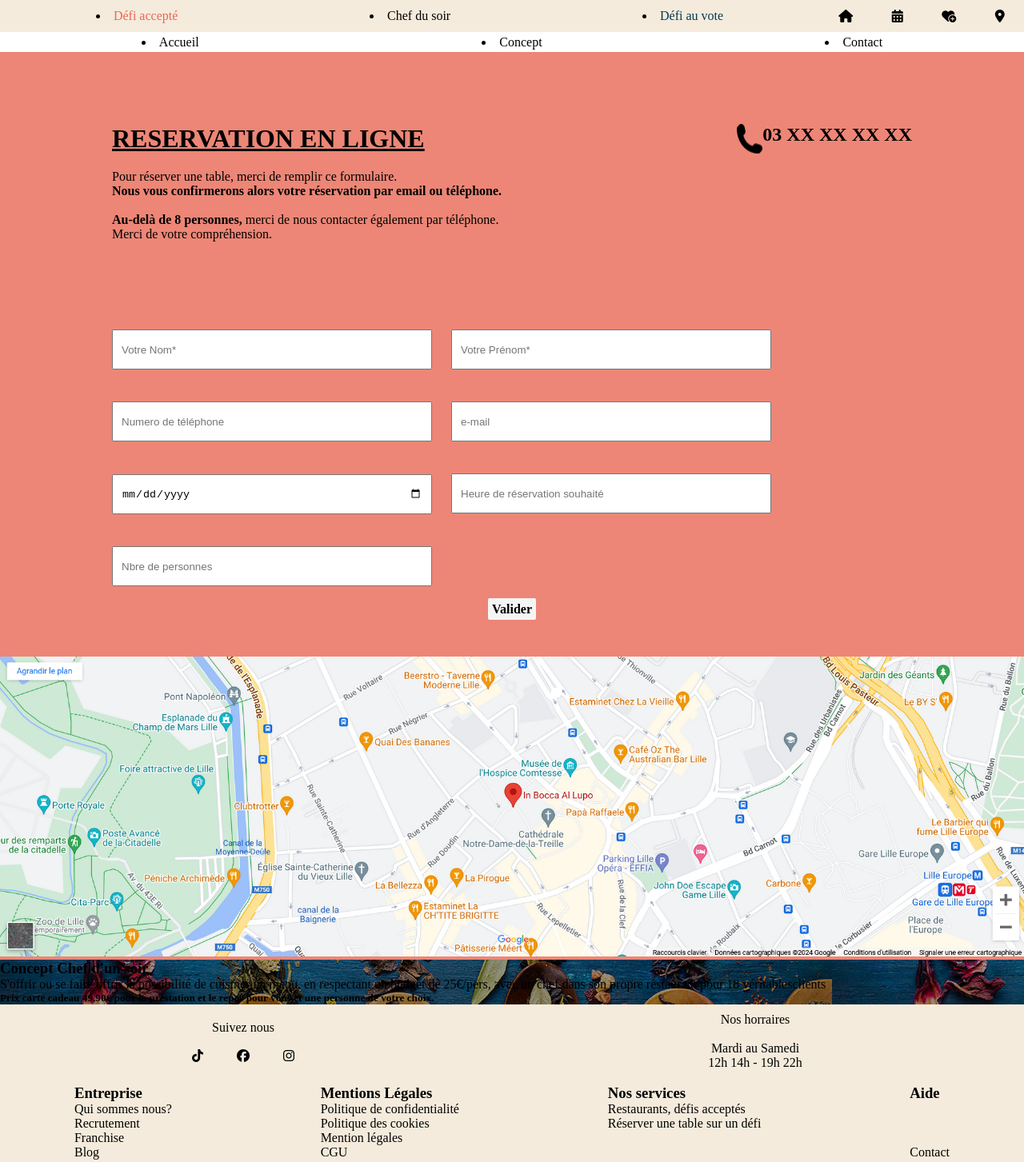
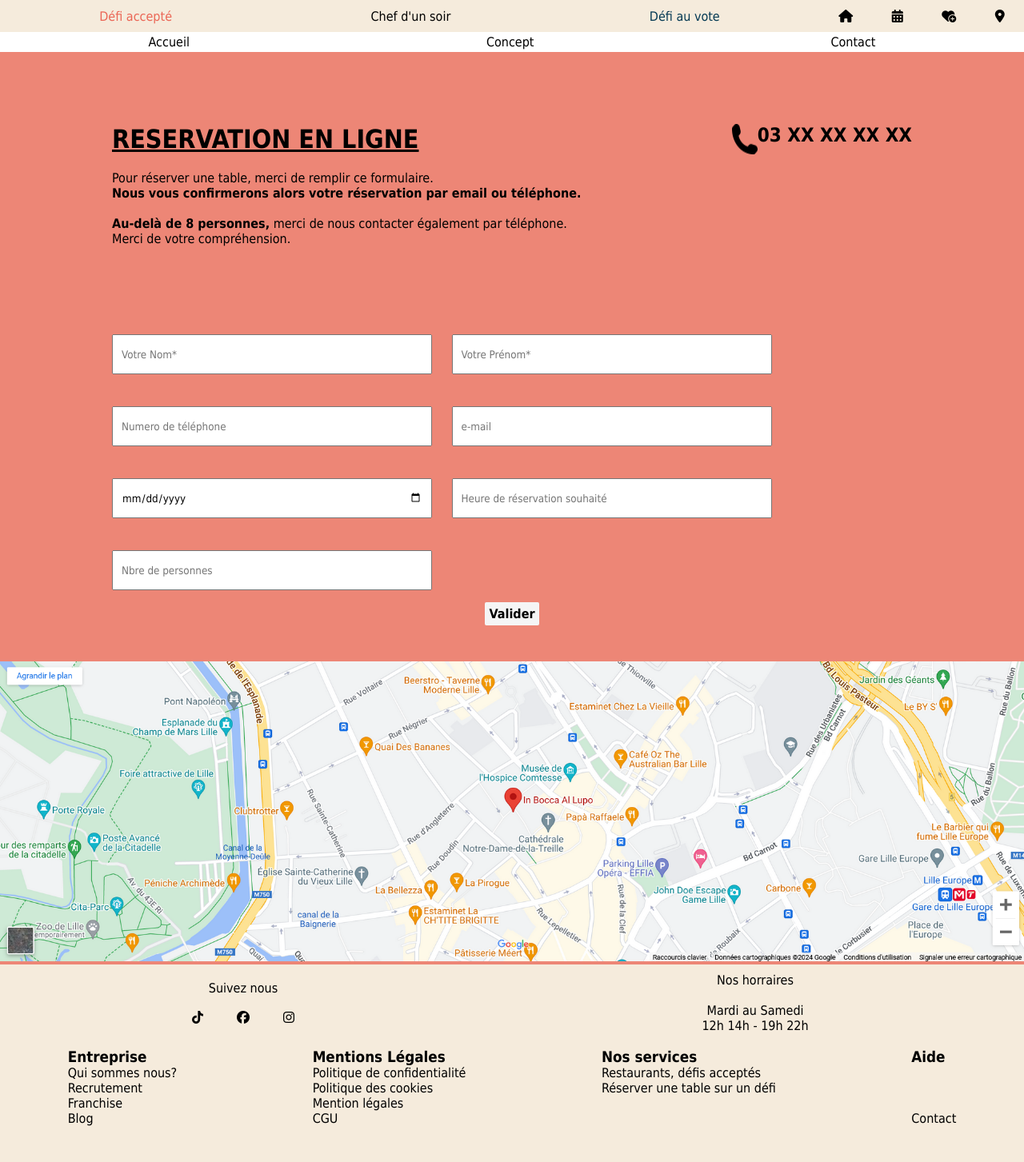
Before and after one commit to David59000/Chef_dun_soir, a plain HTML site: page pages/page_reservation/reserv.html in a window 1280 px wide. Shown: the whole page at 80% size. Drawn offline with Linux system fonts and the light colour scheme.

Commit message:
modication de mon header et suppression de l'image en footer

```diff
--- a/pages/page_reservation/reserv.css
+++ b/pages/page_reservation/reserv.css
@@ -3,20 +3,30 @@
 	margin: 0;
 	box-sizing: border-box;
 }
-/* copie de header
-nav {
+body {
+    background-color: #f5ebdc;
+  }
+
+  * {
+    margin: 0;
+    padding: 0;
+    font-family: "Cascadia", Tahoma, Geneva, Verdana, sans-serif;
+    color: black;
+  }
+
+  li,
+  a {
+    list-style: none;
+    text-decoration: none;
+  }
+
+  nav {
     /* background-color: aqua; */
     display: flex;
     flex-direction: column;
     width: 100%;
     height: 65px;
   }
-
-  li,
-a {
-  list-style: none;
-  text-decoration: none;
-}
 
   .headnav {
     background-color: #f5ebdc;
@@ -55,12 +65,11 @@ a {
     justify-content: space-around;
   }
 
+  .defiaccepte img {
+    width: 400px;
+    height: 400px;
+  }
 
-
-
-a{
-    all: unset;
-}
 form{
     background-color: #ed8676;
 }
--- a/pages/page_reservation/reserv.html
+++ b/pages/page_reservation/reserv.html
@@ -17,22 +17,21 @@
     <nav>
         <div class="headnav">
           <div class="content">
-          <li><a id="DA" href="#defi_a">Défi accepté</a></li>
-          <li><a href="">Chef du soir</a></li>
-          <li><a id="DV" href="#defi_">Défi au vote</a></li>
+            <li><a href="../page_detail_concept/page_concept.html"id="DA" href="#defi_a">Défi accepté</a></li>
+            <li><a href="../page_accueil/page_accueil.html">Chef d'un soir</a></li>
+            <li><a href="../page_concept/page_concept.html"id="DV" href="#defi_">Défi au vote</a></li>
           </div>
           <div class="icons">
-          <i class="fa-solid fa-house"></i>
-          <i class="fa-solid fa-calendar-days"></i>
-          <i class="fa-solid fa-heart-circle-plus"></i>
-          <i class="fa-solid fa-location-dot"></i>
+            <a href="../page_accueil/page_accueil.html"><i class="fa-solid fa-house"></i></a>
+           <a href="../page_reservation/reserv.html"> <i class="fa-solid fa-calendar-days"></i></a>
+            <a href="../page_localisation_defis_au_vote/index.html"><i class="fa-solid fa-heart-circle-plus"></i></a>
+            <a href="../page_localisation_restaurants/index.html"><i class="fa-solid fa-location-dot"></i></a>
           </div>
         </div>
         <div class="footnav">
-        <li><a href="">Accueil</a></li>
+          <li><a href="../page_accueil/page_accueil.html">Accueil</a></li>
           <li><a href="../page_concept/page_concept.html">Concept</a></li>
           <li><a href="../page_reservation/reserv.html">Contact</a></li>
-
         </div>
       </nav>
     <form>
@@ -122,27 +121,7 @@
         />
       </div>
     </form>
-    <div
-    class="conceptchefdunsoir"
-    style="
-      background-image: linear-gradient(
-          rgba(0, 0, 0, 0.4),
-          rgba(0, 0, 0, 0.4)
-        ),
-        url(../../images/cuisine.jpg
-    "
-  >
-    <h3>Concept Chef d'un soir</h3>
-    <p>
-      S'offrir ou se faire offrir la possibilité de cuisiner un menu, en
-      respectant un budget de 25€/pers, avec un chef dans son propre
-      restaurant pour 18 véritablesclients
-    </p>
-    <h5>
-      Prix carte cadeau 49,90€ pour la prestation et le repas pour vous et
-      une personne de votre choix.
-    </h5>
-  </div>
+
 </main>
 <footer>
   <div class="reseaux">
```
Lines whose indentation alone changed are shown as unchanged.
